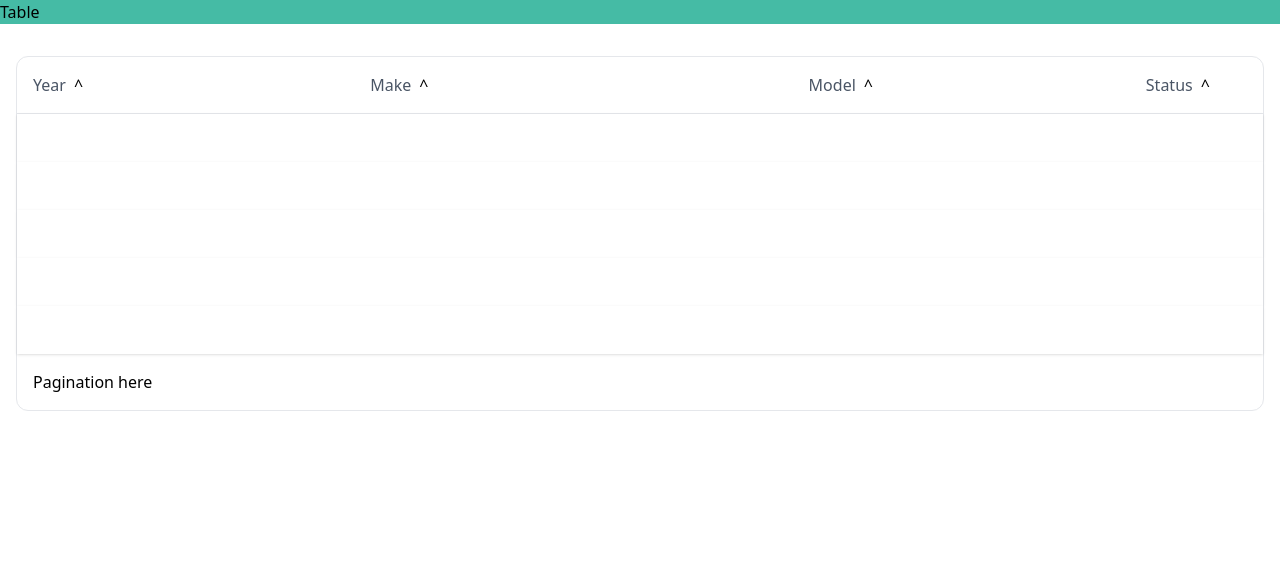
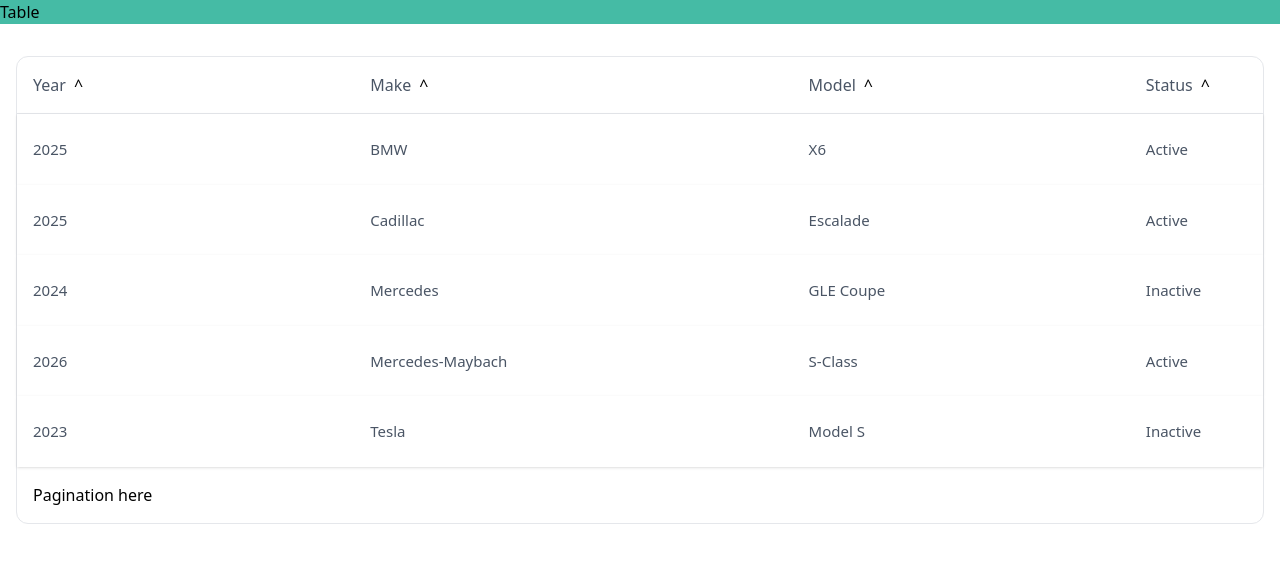
Before and after one commit to jnav24/vue-table, a Vue app: page / in a window 1280 px wide. Shown: the top 562 px of the page. Built offline with nearby package versions, Linux system fonts and the light colour scheme.

Commit message:
rename the key props to notation for ColumnBasic

```diff
--- a/src/App.vue
+++ b/src/App.vue
@@ -16,10 +16,10 @@
 
     <div class="p-4">
         <Table :items="data">
-            <ColumnBasic header="Year" key="year" />
-            <ColumnBasic colspan="2" header="Make" key="make" />
-            <ColumnBasic header="Model" key="model" />
-            <ColumnBasic header="Status" key="status" />
+            <ColumnBasic header="Year" notation="year" />
+            <ColumnBasic colspan="2" header="Make" notation="make" />
+            <ColumnBasic header="Model" notation="model" />
+            <ColumnBasic header="Status" notation="status" />
         </Table>
     </div>
 </template>
--- a/src/components/ColumnBasic.vue
+++ b/src/components/ColumnBasic.vue
@@ -11,7 +11,7 @@
 interface Props {
     header: string;
     colspan?: number;
-    key?: string;
+    notation?: string;
 }
 
 const props = withDefaults(defineProps<Props>(), { colspan: 1 });
@@ -20,7 +20,7 @@
 const tableRowContext = inject<TableRowContextType>(TableRowContext);
 
 const columnValue = computed(() => {
-    return props.key ? tableRowContext?.parseValue(props.key) : null;
+    return props.notation ? tableRowContext?.parseValue(props.notation) : null;
 });
 
 const columnWidth = computed(() => tableContext?.getColSpan(props.colspan));
```
